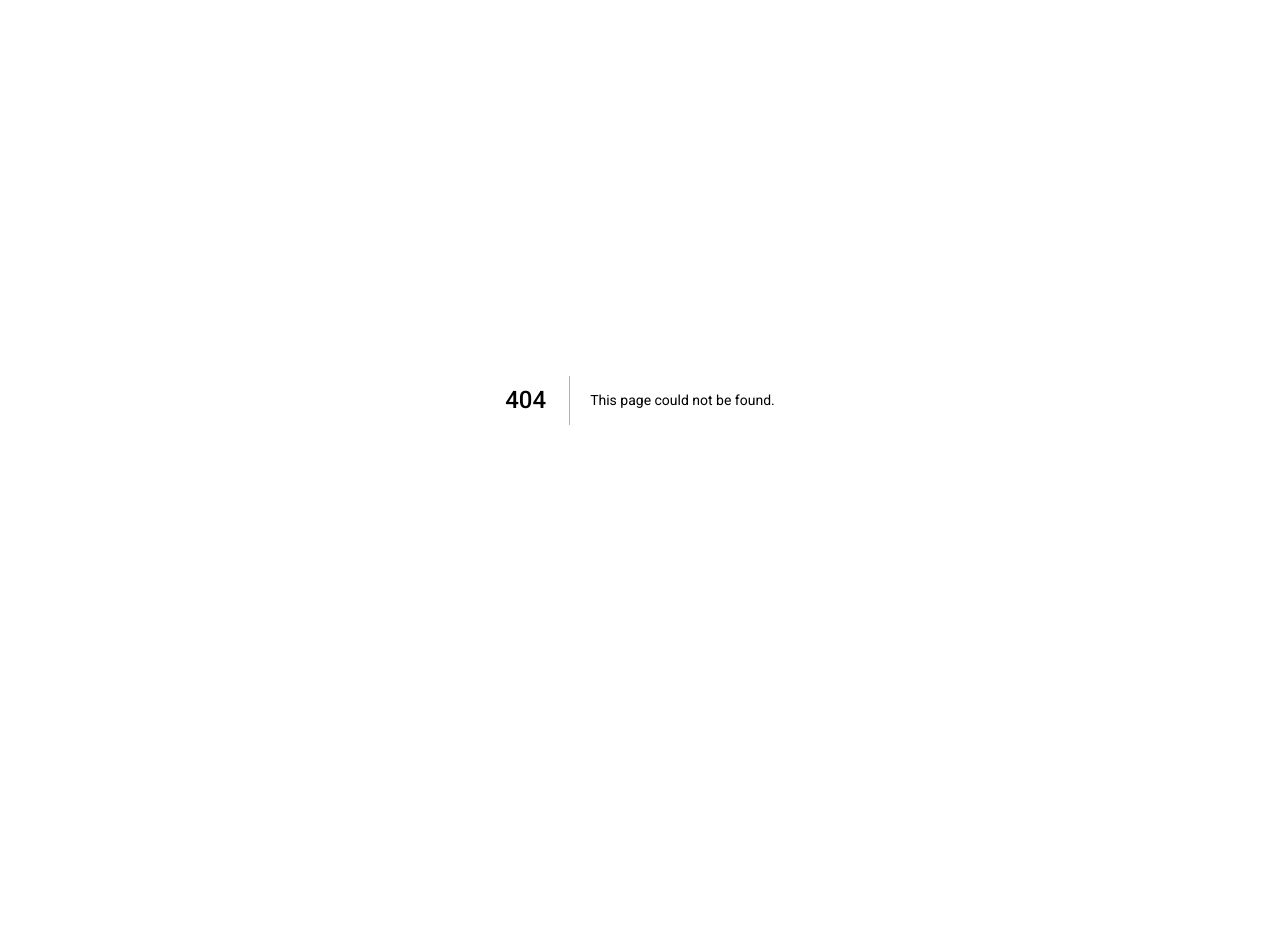
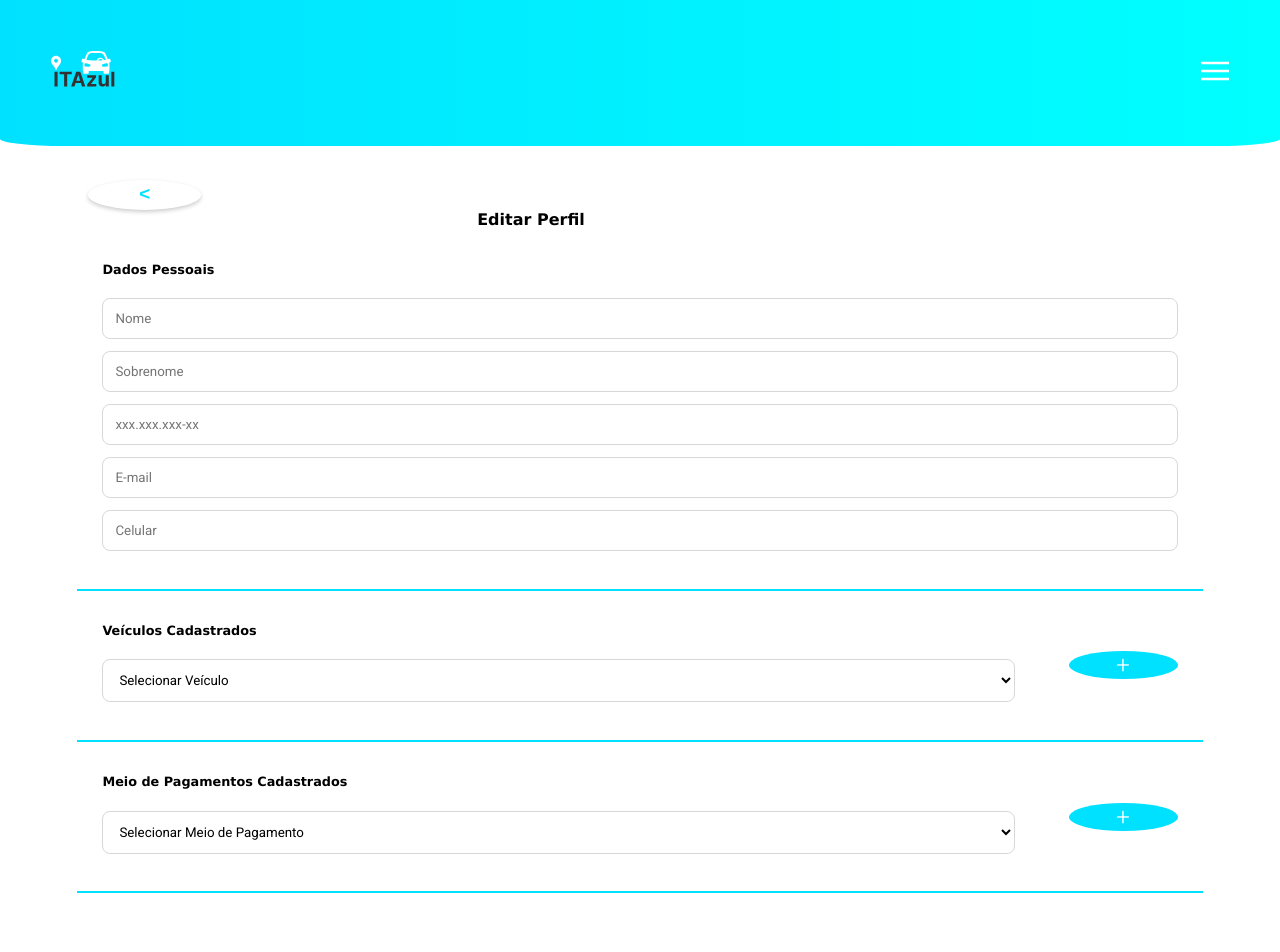
Before and after one commit to andregomidess/itazul, a Next.js app: page /auth/edit-profile in a window 1280 px wide. Before the commit this address had no page. Shown: the top 952 px of the page. Before the commit the page ends 800 px from the top, so only its background shows below. Built offline with nearby package versions, Linux system fonts and the light colour scheme.

Commit message:
Editar Perfil Tela

```diff
--- /dev/null
+++ b/src/app/auth/edit-profile/page.tsx
@@ -0,0 +1,74 @@
+import style from './style.module.scss'
+import Image from 'next/image'
+import logo from '../../../assets/logo-2.svg';
+import menu from '../../../assets/menu.svg';
+import CardLogin from '@/components/ui/CardLogin';
+import Input from '@/components/ui/Input';
+import Link from 'next/link';
+
+const EditProfile = () => {
+  return (
+    <div className={style.container}>
+      <div className={style.header}>
+        <figure>
+          <Image
+          src={logo}
+          alt='logo da itaZul'
+          />
+        </figure>
+      <figure>
+          <Image
+          src={menu}
+          alt='Menu'
+          />
+      </figure>
+      </div>
+
+      <div className={style.headerText}>
+        <button className={style.backButton}>{'<'}</button>
+        <h3>Editar Perfil</h3>
+      </div>
+
+      <div className={style.section}>
+        <h3>Dados Pessoais</h3>
+        <Input className='input mb-3' placeholder='Nome'></Input>
+        <Input className='input mb-3' placeholder='Sobrenome'></Input>
+        <Input className='input mb-3' placeholder='xxx.xxx.xxx-xx'></Input>
+        <Input className='input mb-3' placeholder='E-mail'></Input>
+        <Input className='input mb-3' placeholder='Celular'></Input>
+      </div>
+
+      <hr className={style.divider} />
+
+      <div className={style.section}>
+        <h3>Veículos Cadastrados</h3>
+        <div className={style.form}>
+          <select className="input mb-3">
+            <option>Selecionar Veículo</option>
+          </select>
+          <button className={style.backButton}>{'+'}</button>
+        </div>
+      </div>
+
+      <hr className={style.divider} />
+
+      <div className={style.section}>
+        <h3>Meio de Pagamentos Cadastrados</h3>
+        <div className={style.form}>
+          <select className="input mb-3">
+            <option>Selecionar Meio de Pagamento</option>
+          </select>
+          <button className={style.backButton}>{'+'}</button>
+        </div>
+      </div>
+
+      <hr className={style.divider} />
+
+      <div className={style.buttonBox}>
+        <button type="button" className={`btn btn-primary btn-lg btn-block ${style.noBorder}`}>Editar Perfil</button>
+      </div>
+    </div>
+  );
+}
+
+export default EditProfile;
--- /dev/null
+++ b/src/app/auth/edit-profile/style.module.scss
@@ -0,0 +1,97 @@
+// style.module.scss
+
+.container {
+
+
+    .header {
+      background: linear-gradient(to right, rgb(0,225,255), rgb(0,255,255));
+      display: flex;
+      justify-content: space-between;
+      align-items: center;
+      padding: 4%;
+      border-bottom-left-radius: 5%;
+      border-bottom-right-radius: 5%;
+    }
+
+    .headerText {
+      display: flex;
+      align-items: center;
+      margin-top: 5%;
+      margin-left: 2%;
+
+      .backButton {
+        background-color: transparent;
+        border: none;
+        border-radius: 50%;
+        padding: 4px 0px;
+        margin-right: 22%;
+        color:  rgb(0,225,255);
+        cursor: pointer;
+        font-family: monospace;
+        font-size: 1.2rem;
+        font-weight: bold;
+        width: 9%;
+        box-shadow: 0 2px 4px rgba(0, 0, 0, 0.2);
+      }
+
+      h3{
+        font-size: 1rem;
+        font-family: 'Lucida Sans Unicode';
+      }
+    }
+
+    .section {
+        text-align: left;
+        padding: 0 8%;
+
+      h3 {
+        margin-top: 3%;
+        margin-bottom: 2%;
+        font-weight: 600;
+        font-size: 0.8rem;
+        font-family: 'Lucida Sans Unicode';
+      }
+    }
+
+    .divider {
+      background-color: rgb(0,225,255);
+      height: 2px;
+      margin-top: 2%;
+      margin-left: 6%;
+      margin-right: 6%;
+      border: none;
+    }
+
+    .form {
+        display: flex;
+        justify-content: space-between;
+        align-items: center; /* Alinha verticalmente no centro, se necessário */
+      }
+
+      .backButton {
+        margin-left: 5%;
+        margin-top: -4%;
+        background-color:  rgb(0,225,255);
+        border: none;
+        border-radius: 50%;
+        color:  white;
+        width: 12%;
+        font-size: 24px;
+        font-weight: 100;
+      }
+
+    .buttonBox{
+        display: flex;
+        flex-direction: column;
+        padding: 0 1.25rem;
+        margin-top: .75rem;
+        margin-bottom: 2.5rem;
+        margin-left: 2rem;
+        margin-right: 2rem;
+    }
+
+    .noBorder {
+        margin-top: 8%;
+        border: none;
+      }
+  }
```
Also changed, not shown: 1 other file (tests, documents, lock files or other folders).
